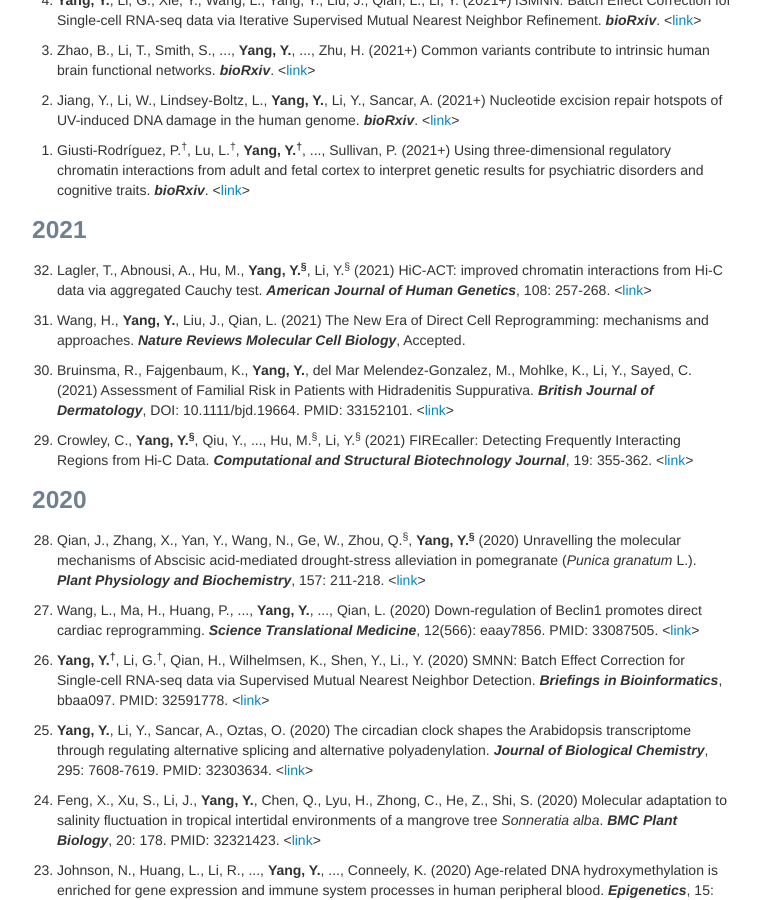
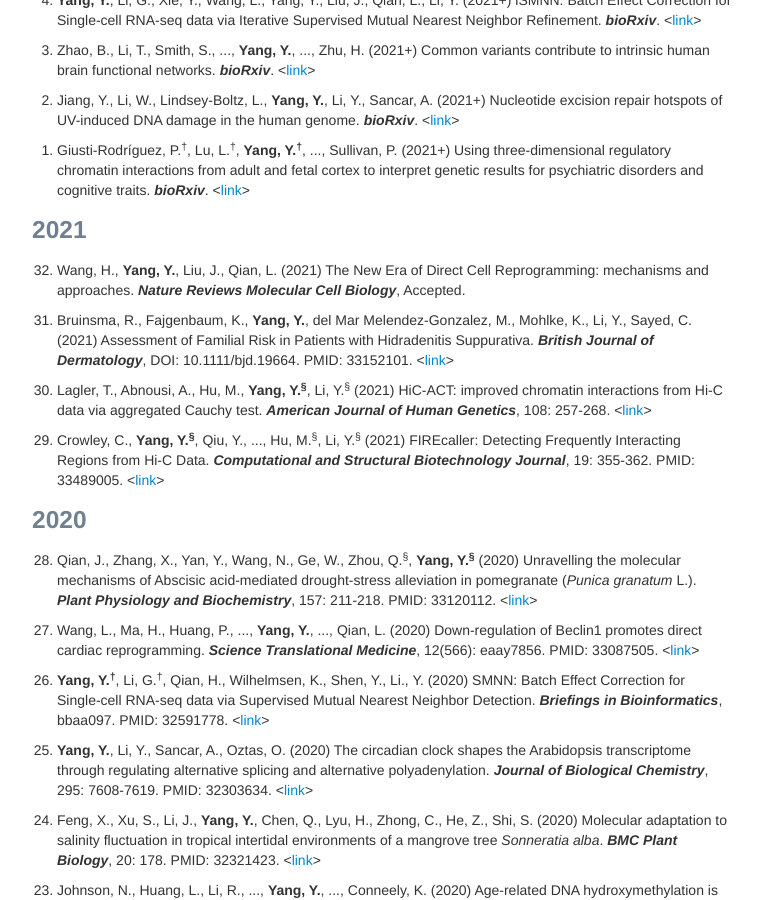
Before and after one commit to yycunc/yycunc.github.io, a Jekyll site: the page built from pages/pubs.md, in a window 1280 px wide and 900 px high, scrolled down 544 px. Shown: the whole window, without its empty margins (258-1018 px from the left). Built offline with Jekyll 4.4.1, drawn with Linux system fonts in a browser that asks for light colours.

Commit message:
Update pubs.md

```diff
--- a/pages/pubs.md
+++ b/pages/pubs.md
@@ -31,16 +31,16 @@ title: Yuchen Yang's publications
 <ol start="1"> <li>Giusti-Rodríguez, P.<sup>&dagger;</sup>, Lu, L.<sup>&dagger;</sup>, <b>Yang, Y.<sup>&dagger;</sup></b>, ..., Sullivan, P. (2021+) Using three-dimensional regulatory chromatin interactions from adult and fetal cortex to interpret genetic results for psychiatric disorders and cognitive traits. <i><b>bioRxiv</b></i>. <<a href="https://www.biorxiv.org/content/10.1101/406330v1.full">link</a>></li></ol>
 
 ### 2021
-<ol start="32"> <li> Lagler, T., Abnousi, A., Hu, M., <b>Yang, Y.<sup>&sect;</sup></b>, Li, Y.<sup>&sect;</sup> (2021) HiC-ACT: improved chromatin interactions from Hi-C data via aggregated Cauchy test. <i><b>American Journal of Human Genetics</b></i>, 108: 257-268. <<a href="https://www.sciencedirect.com/science/article/pii/S0002929721000094?dgcid=coauthor">link</a>></li></ol>
+<ol start="32"> <li>Wang, H., <b>Yang, Y.</b>, Liu, J., Qian, L. (2021) The New Era of Direct Cell Reprogramming: mechanisms and approaches. <i><b>Nature Reviews Molecular Cell Biology</b></i>, Accepted.</li></ol>
 
-<ol start="31"> <li>Wang, H., <b>Yang, Y.</b>, Liu, J., Qian, L. (2021) The New Era of Direct Cell Reprogramming: mechanisms and approaches. <i><b>Nature Reviews Molecular Cell Biology</b></i>, Accepted.</li></ol>
+<ol start="31"> <li>Bruinsma, R., Fajgenbaum, K., <b>Yang, Y.</b>, del Mar Melendez-Gonzalez, M., Mohlke, K., Li, Y., Sayed, C. (2021) Assessment of Familial Risk in Patients with Hidradenitis Suppurativa. <i><b>British Journal of Dermatology</b></i>, DOI: 10.1111/bjd.19664. PMID: 33152101. <<a href ="https://onlinelibrary.wiley.com/doi/abs/10.1111/bjd.19664?af=R">link</a>></li></ol>
 
-<ol start="30"> <li>Bruinsma, R., Fajgenbaum, K., <b>Yang, Y.</b>, del Mar Melendez-Gonzalez, M., Mohlke, K., Li, Y., Sayed, C. (2021) Assessment of Familial Risk in Patients with Hidradenitis Suppurativa. <i><b>British Journal of Dermatology</b></i>, DOI: 10.1111/bjd.19664. PMID: 33152101. <<a href ="https://onlinelibrary.wiley.com/doi/abs/10.1111/bjd.19664?af=R">link</a>></li></ol>
+<ol start="30"> <li> Lagler, T., Abnousi, A., Hu, M., <b>Yang, Y.<sup>&sect;</sup></b>, Li, Y.<sup>&sect;</sup> (2021) HiC-ACT: improved chromatin interactions from Hi-C data via aggregated Cauchy test. <i><b>American Journal of Human Genetics</b></i>, 108: 257-268. <<a href="https://www.sciencedirect.com/science/article/pii/S0002929721000094?dgcid=coauthor">link</a>></li></ol>
 
-<ol start="29"> <li>Crowley, C., <b>Yang, Y.<sup>&sect;</sup></b>, Qiu, Y., ..., Hu, M.<sup>&sect;</sup>, Li, Y.<sup>&sect;</sup> (2021) FIREcaller: Detecting Frequently Interacting Regions from Hi-C Data. <i><b>Computational and Structural Biotechnology Journal</b></i>, 19: 355-362. <<a href="https://www.sciencedirect.com/science/article/pii/S2001037020305511?via%3Dihub">link</a>></li></ol>
+<ol start="29"> <li>Crowley, C., <b>Yang, Y.<sup>&sect;</sup></b>, Qiu, Y., ..., Hu, M.<sup>&sect;</sup>, Li, Y.<sup>&sect;</sup> (2021) FIREcaller: Detecting Frequently Interacting Regions from Hi-C Data. <i><b>Computational and Structural Biotechnology Journal</b></i>, 19: 355-362. PMID: 33489005. <<a href="https://www.sciencedirect.com/science/article/pii/S2001037020305511?via%3Dihub">link</a>></li></ol>
 
 ### 2020
-<ol start="28"> <li>Qian, J., Zhang, X., Yan, Y., Wang, N., Ge, W., Zhou, Q.<sup>&sect;</sup>, <b>Yang, Y.<sup>&sect;</sup></b> (2020) Unravelling the molecular mechanisms of Abscisic acid-mediated drought-stress alleviation in pomegranate (<i>Punica granatum</i> L.). <i><b>Plant Physiology and Biochemistry</b></i>, 157: 211-218. <<a href="https://www.sciencedirect.com/science/article/pii/S0981942820305222">link</a>></li></ol>
+<ol start="28"> <li>Qian, J., Zhang, X., Yan, Y., Wang, N., Ge, W., Zhou, Q.<sup>&sect;</sup>, <b>Yang, Y.<sup>&sect;</sup></b> (2020) Unravelling the molecular mechanisms of Abscisic acid-mediated drought-stress alleviation in pomegranate (<i>Punica granatum</i> L.). <i><b>Plant Physiology and Biochemistry</b></i>, 157: 211-218. PMID: 33120112. <<a href="https://www.sciencedirect.com/science/article/pii/S0981942820305222">link</a>></li></ol>
 
 <ol start="27"> <li>Wang, L., Ma, H., Huang, P., ..., <b>Yang, Y.</b>, ..., Qian, L. (2020) Down-regulation of Beclin1 promotes direct cardiac reprogramming. <i><b>Science Translational Medicine</b></i>, 12(566): eaay7856. PMID: 33087505. <<a href="https://stm.sciencemag.org/content/12/566/eaay7856/tab-pdf">link</a>></li></ol>
 
```
